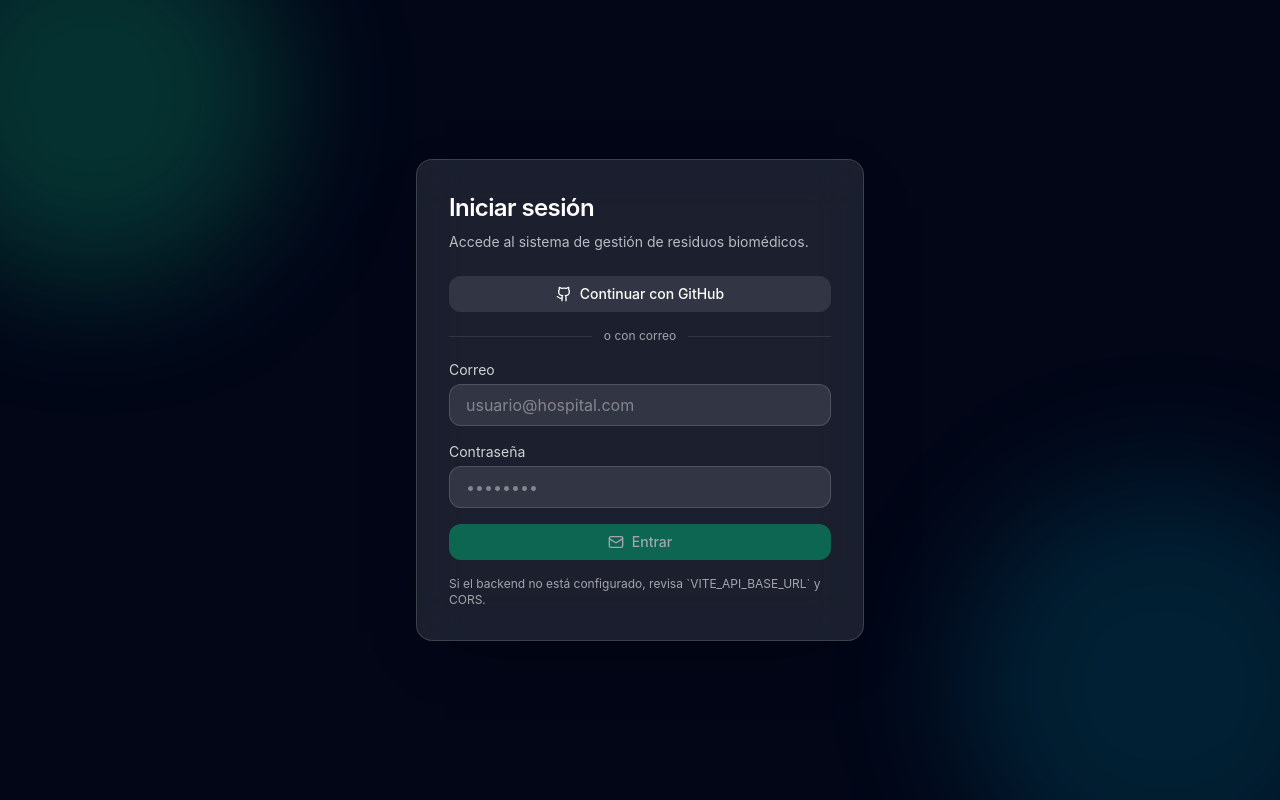
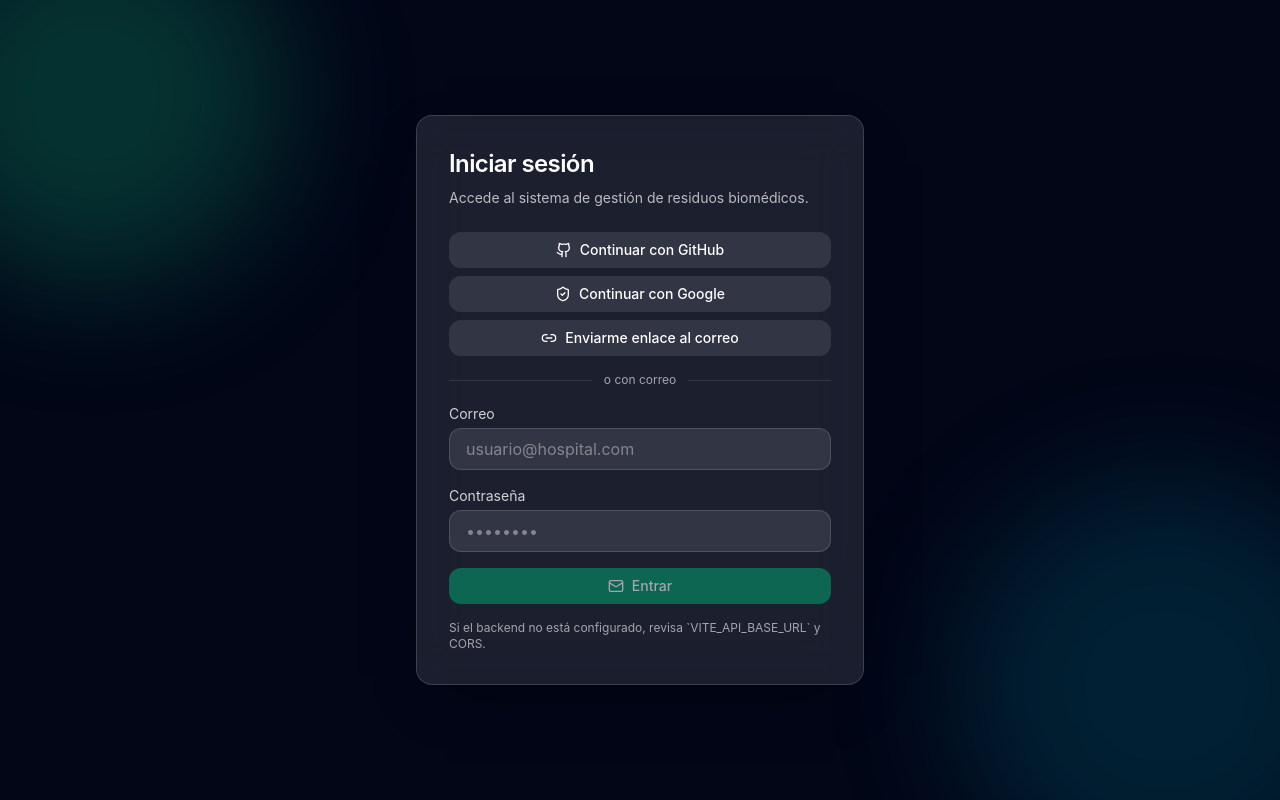
Before and after one commit to KmiloRosero/biomedical-fronted, a React (Vite) app: page / in a window 1280 px wide. Built offline with nearby package versions, Linux system fonts and the light colour scheme; no server answers.

Commit message:
Add email link login option

```diff
--- a/src/features/auth/config/authProviders.ts
+++ /dev/null
@@ -1,26 +0,0 @@
-import type { AuthProvider } from "../models/AuthProvider";
-
-function readBooleanEnv(key: string, defaultValue: boolean): boolean {
-  const raw = import.meta.env[key] as string | undefined;
-  if (!raw) {
-    return defaultValue;
-  }
-  const v = raw.trim().toLowerCase();
-  return v === "1" || v === "true" || v === "yes";
-}
-
-export function getEnabledAuthProviders(): AuthProvider[] {
-  const githubEnabled = readBooleanEnv("VITE_ENABLE_GITHUB_OAUTH", true);
-  const googleEnabled = readBooleanEnv("VITE_ENABLE_GOOGLE_OAUTH", false);
-
-  const providers: AuthProvider[] = [{ id: "password", label: "Correo" }];
-
-  if (githubEnabled) {
-    providers.push({ id: "github", label: "GitHub" });
-  }
-  if (googleEnabled) {
-    providers.push({ id: "google", label: "Google" });
-  }
-
-  return providers;
-}
--- a/src/features/auth/pages/LoginPage.tsx
+++ b/src/features/auth/pages/LoginPage.tsx
@@ -1,13 +1,14 @@
 import { useEffect, useMemo, useState } from "react";
 import { motion } from "framer-motion";
 import { useNavigate } from "react-router-dom";
-import { Github, Mail, ShieldCheck } from "lucide-react";
+import toast from "react-hot-toast";
+import { Github, Link2, Mail, ShieldCheck } from "lucide-react";
 import { Button } from "@/shared/ui/Button";
+import { Dialog } from "@/shared/ui/Dialog";
 import { Surface } from "@/shared/ui/Surface";
 import { TextField } from "@/shared/ui/TextField";
 import { useAuthStore } from "../stores/useAuthStore";
 import { AuthService } from "../services/AuthService";
-import { getEnabledAuthProviders } from "../config/authProviders";
 
 type LoginForm = {
   email: string;
@@ -23,9 +24,12 @@ export function LoginPage() {
   const error = useAuthStore((s) => s.error);
   const clearError = useAuthStore((s) => s.clearError);
   const signInWithPassword = useAuthStore((s) => s.signInWithPassword);
+  const requestEmailLogin = useAuthStore((s) => s.requestEmailLogin);
 
   const authService = useMemo(() => new AuthService(), []);
-  const enabledProviders = useMemo(() => getEnabledAuthProviders(), []);
+
+  const [isEmailDialogOpen, setIsEmailDialogOpen] = useState(false);
+  const [emailLogin, setEmailLogin] = useState("");
 
   const [form, setForm] = useState<LoginForm>({ email: "", password: "" });
   const [touched, setTouched] = useState<{ email: boolean; password: boolean }>({
@@ -55,6 +59,8 @@ export function LoginPage() {
 
   const canSubmit = emailPattern.test(form.email) && form.password.length >= 6 && !isLoading;
 
+  const canSendEmailLink = emailPattern.test(emailLogin) && !isLoading;
+
   async function handleSubmit() {
     setTouched({ email: true, password: true });
     if (!emailPattern.test(form.email) || form.password.length < 6) {
@@ -66,6 +72,18 @@ export function LoginPage() {
   function startOAuth(provider: "github" | "google") {
     const url = authService.buildOAuthStartUrl(provider);
     window.location.assign(url);
+  }
+
+  async function handleEmailLink() {
+    if (!emailPattern.test(emailLogin)) {
+      return;
+    }
+    await requestEmailLogin(emailLogin);
+    if (!useAuthStore.getState().error) {
+      toast.success("Te enviamos un enlace de acceso. Revisa tu correo.");
+      setIsEmailDialogOpen(false);
+      setEmailLogin("");
+    }
   }
 
   return (
@@ -88,33 +106,20 @@ export function LoginPage() {
               </p>
             </div>
 
-            {enabledProviders.some((p) => p.id === "github" || p.id === "google") ? (
             <div className="mb-4 space-y-2">
-                {enabledProviders.some((p) => p.id === "github") ? (
-                  <Button
-                    type="button"
-                    className="w-full"
-                    variant="secondary"
-                    onClick={() => startOAuth("github")}
-                  >
+              <Button type="button" className="w-full" variant="secondary" onClick={() => startOAuth("github")}>
                 <Github className="h-4 w-4" />
                 Continuar con GitHub
               </Button>
-                ) : null}
-
-                {enabledProviders.some((p) => p.id === "google") ? (
-                  <Button
-                    type="button"
-                    className="w-full"
-                    variant="secondary"
-                    onClick={() => startOAuth("google")}
-                  >
+              <Button type="button" className="w-full" variant="secondary" onClick={() => startOAuth("google")}>
                 <ShieldCheck className="h-4 w-4" />
                 Continuar con Google
               </Button>
-                ) : null}
+              <Button type="button" className="w-full" variant="secondary" onClick={() => setIsEmailDialogOpen(true)}>
+                <Link2 className="h-4 w-4" />
+                Enviarme enlace al correo
+              </Button>
             </div>
-            ) : null}
 
             <div className="my-4 flex items-center gap-3">
               <div className="h-px flex-1 bg-slate-200/70 dark:bg-white/10" />
@@ -164,6 +169,30 @@ export function LoginPage() {
           </Surface>
         </motion.div>
       </div>
+
+      <Dialog isOpen={isEmailDialogOpen} title="Acceso por correo" onClose={() => setIsEmailDialogOpen(false)}>
+        <div className="space-y-4">
+          <div className="text-sm text-slate-700 dark:text-white/70">
+            Te enviaremos un enlace seguro para iniciar sesión.
+          </div>
+          <TextField
+            label="Correo"
+            type="email"
+            placeholder="usuario@hospital.com"
+            value={emailLogin}
+            onChange={(e) => setEmailLogin(e.target.value)}
+            autoComplete="email"
+          />
+          <div className="flex items-center justify-end gap-2">
+            <Button type="button" variant="secondary" onClick={() => setIsEmailDialogOpen(false)} disabled={isLoading}>
+              Cancelar
+            </Button>
+            <Button type="button" onClick={handleEmailLink} disabled={!canSendEmailLink} isLoading={isLoading}>
+              Enviar enlace
+            </Button>
+          </div>
+        </div>
+      </Dialog>
     </div>
   );
 }
--- a/src/features/auth/services/AuthService.ts
+++ b/src/features/auth/services/AuthService.ts
@@ -26,6 +26,10 @@ export class AuthService {
     }
     this.setSession({ token: session.token, user: session.user });
     return { token: session.token, user: session.user };
+  }
+
+  public async requestEmailLogin(email: string): Promise<void> {
+    await this.api.post("/api/auth/login/email", { email });
   }
 
   public async fetchCurrentUser(): Promise<UserProfile> {
--- a/src/features/auth/stores/useAuthStore.ts
+++ b/src/features/auth/stores/useAuthStore.ts
@@ -12,6 +12,7 @@ type AuthState = {
   error: string | null;
   initialize: () => void;
   signInWithPassword: (email: string, password: string) => Promise<void>;
+  requestEmailLogin: (email: string) => Promise<void>;
   completeOAuth: (token: string, user?: UserProfile) => void;
   signOut: () => void;
   clearError: () => void;
@@ -54,6 +55,18 @@ export const useAuthStore = create<AuthState>((set) => ({
       });
     }
   },
+  requestEmailLogin: async (email) => {
+    set({ isLoading: true, error: null });
+    try {
+      await authService.requestEmailLogin(email);
+      set({ isLoading: false });
+    } catch {
+      set({
+        isLoading: false,
+        error: "No se pudo enviar el enlace al correo. Verifica el backend y CORS.",
+      });
+    }
+  },
   completeOAuth: (token, user) => {
     const session = authService.completeOAuthLogin(token, user);
     set({ status: "authenticated", token: session.token, user: session.user });
```
Lines whose indentation alone changed are shown as unchanged.
